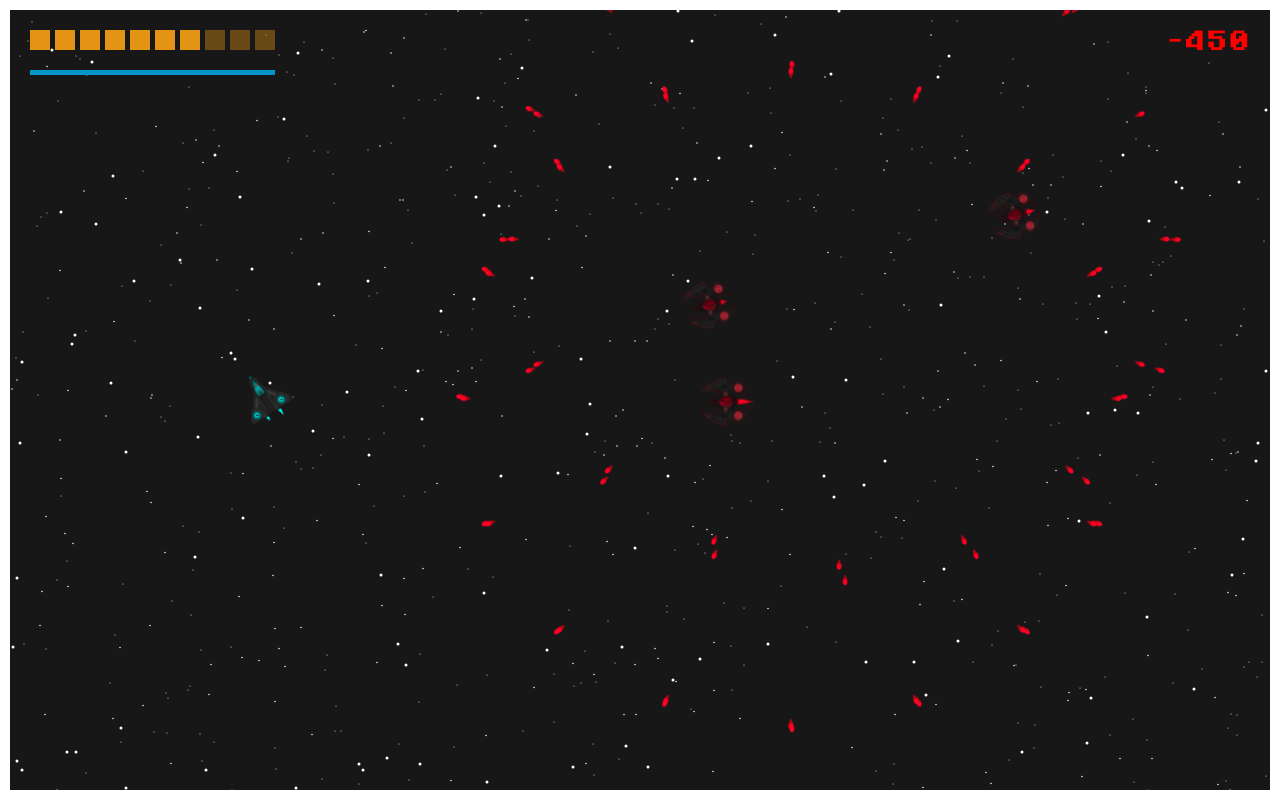
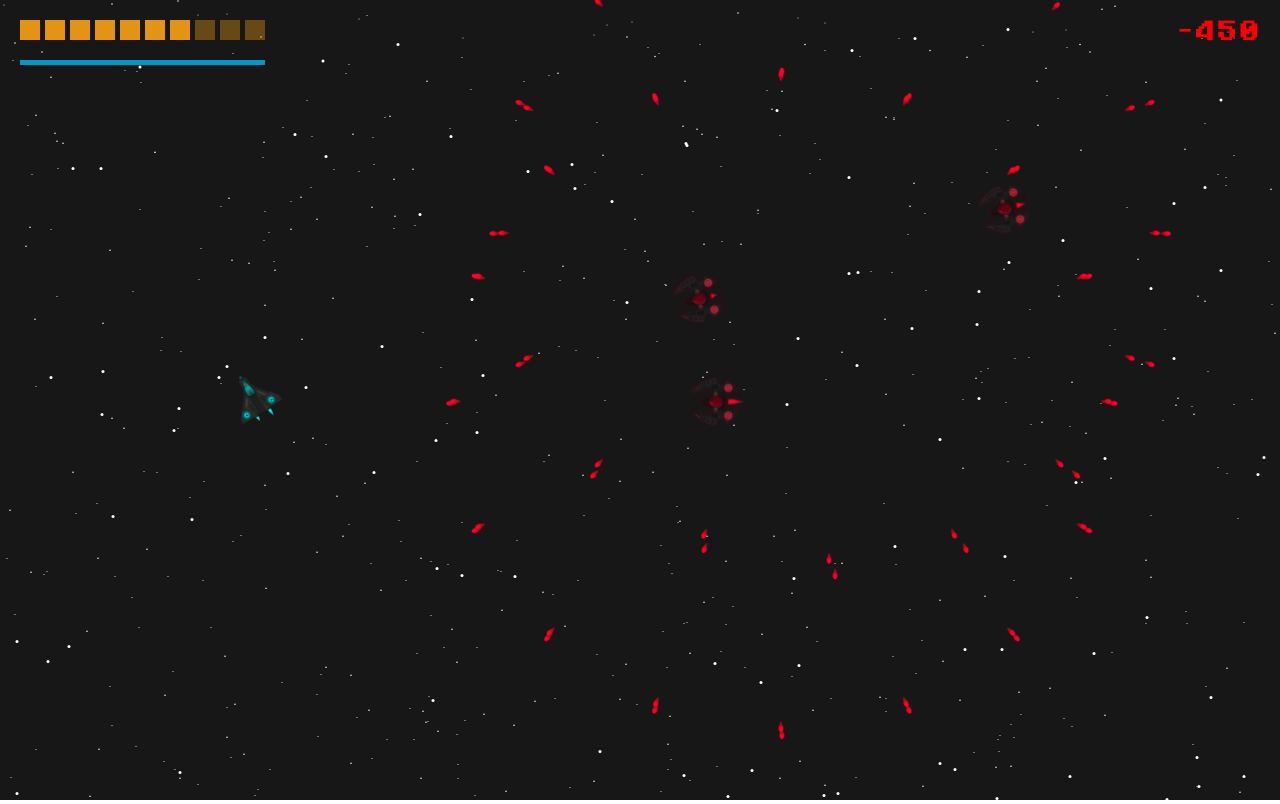
Before and after one commit to gdevdeiv/SpaceOdyssey, a website: page index.html in a window 1280 px wide. Drawn offline with Linux system fonts and the light colour scheme.

Commit message:
Double canvas.

```diff
--- a/css/game.css
+++ b/css/game.css
@@ -8,7 +8,7 @@
 }
 
 body, html {
-    margin: 5px;
+    margin: 0;
     padding: 0;
     overflow: hidden;
 }
@@ -17,8 +17,17 @@ audio {
     display: none;
 }
 
-#canvas {
+canvas {
+    position: absolute;
+    top: 0;
+    left: 0;
+    width: 100%;
+    height: 100%;
+}
+
+#bgCanvas {
     background: #171717;
+    color: white;
 }
 
 #score {
--- a/index.html
+++ b/index.html
@@ -6,6 +6,7 @@
         <link rel="stylesheet" href="css/game.css">
     </head>
     <body>
+        <canvas id="bgCanvas"></canvas>
         <canvas id="canvas"></canvas>
         <!--<div id="controls">
             <div id="shoot"></div>
--- a/js/class/hud.js
+++ b/js/class/hud.js
@@ -29,7 +29,7 @@ function updateScore() {
     //context.fillStyle = "#E39415";
     context.fillStyle = (score < 0) ? "red" : "white";
     context.font = "32px '8bitOperatorBold'";
-    context.fillText(score, width - context.measureText(score).width - 40, 40);
+    context.fillText(score, width - context.measureText(score).width - 20, 40);
 }
 
 function renderGameOverScreen() {
--- a/js/class/stars.js
+++ b/js/class/stars.js
@@ -1,9 +1,9 @@
 var Stars = function() {
     this.layers = [];
-    this.density = 128;
+    this.density = 96;
     this.radius = 1.5;
     this.speedX = 0;
-    this.speedY = 3;
+    this.speedY = 1.5;
 };
 
 Stars.prototype.init = function() {
@@ -23,7 +23,7 @@ Stars.prototype.init = function() {
 };
 
 Stars.prototype.tick = function() {
-    context.fillStyle = "#FFFFFF";
+    bgContext.fillStyle = "#FFFFFF";
     for (var layer in this.layers) {
         for (var stars in this.layers[layer]) {
             var star = this.layers[layer][stars];
@@ -44,9 +44,10 @@ Stars.prototype.update = function(star) {
 };
 
 Stars.prototype.render = function(star) {
-    context.beginPath();
-    context.arc(star.x, star.y, star.radius, 0, 2 * Math.PI, false);
-    context.fill();
+    bgContext.beginPath();
+    bgContext.arc(star.x, star.y, star.radius, 0, 2 * Math.PI, false);
+    bgContext.closePath();
+    bgContext.fill();
 };
 
 Stars.prototype.inBounds = function(x, y) {
--- a/js/index.js
+++ b/js/index.js
@@ -11,7 +11,7 @@ var enemies = [];
 var items = [];
 
 var width = window.innerWidth;
-var height = window.innerHeight - 20;
+var height = window.innerHeight;
 var margin = 100;
 
 var bso;
@@ -19,10 +19,14 @@ var sounds = [];
 
 var canvas;
 var context;
+var bgCanvas;
+var bgContext;
 
 $(document).ready(function() {
     canvas = document.getElementById("canvas");
     context = canvas.getContext("2d");
+    bgCanvas = document.getElementById("bgCanvas");
+    bgContext = bgCanvas.getContext("2d");
 
     spawnPlayer();
     stars.init();
@@ -35,12 +39,17 @@ $(document).ready(function() {
 });
 
 var fLoop = function() {
-    resizeCanvas();
+    if (ticks % 4 === 0) {
+        resizeCanvas();
+        stars.tick();
+    } else {
+        clearCanvas();
+    }
 
     if (ticks % 140 === 0) {
         spawnEnemy();
     }
-    stars.tick();
+
     updateBullets();
     updateEnemies();
     if (!gameOver) {
--- a/js/util/util.js
+++ b/js/util/util.js
@@ -19,9 +19,16 @@ function drawRotatedImage(img, x, y, width, height, angle) {
 	context.restore();
 }
 
+function clearCanvas() {
+	context.clearRect(0, 0, width, height);
+
+}
+
 function resizeCanvas() {
 	width = window.innerWidth;
-	height = window.innerHeight - 20;
+	height = window.innerHeight;
 	canvas.width = width;
 	canvas.height = height;
+	bgCanvas.width = width;
+	bgCanvas.height = height;
 }
```
